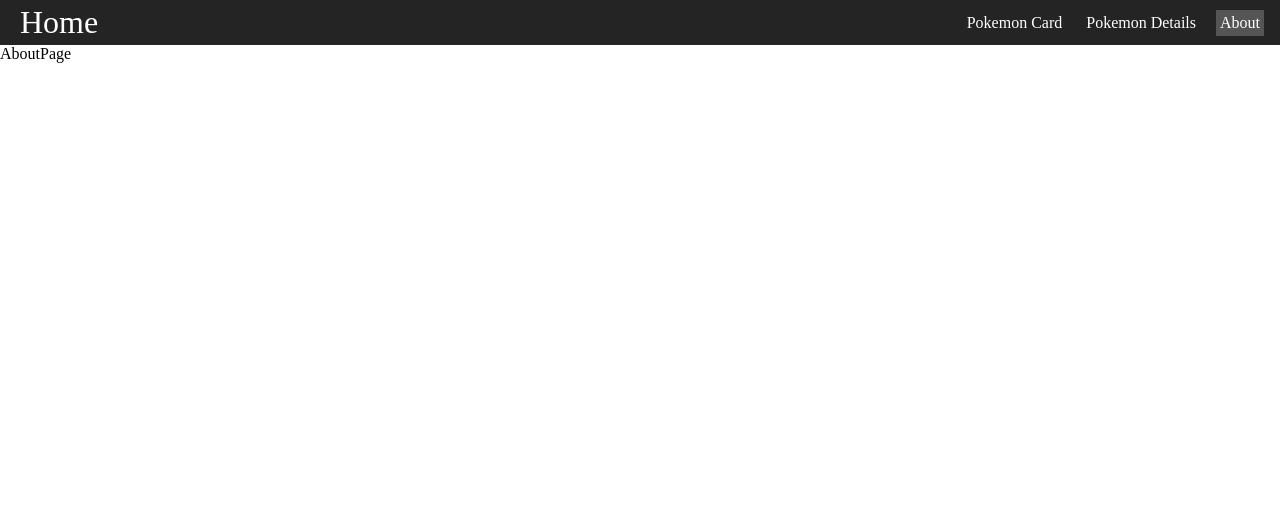
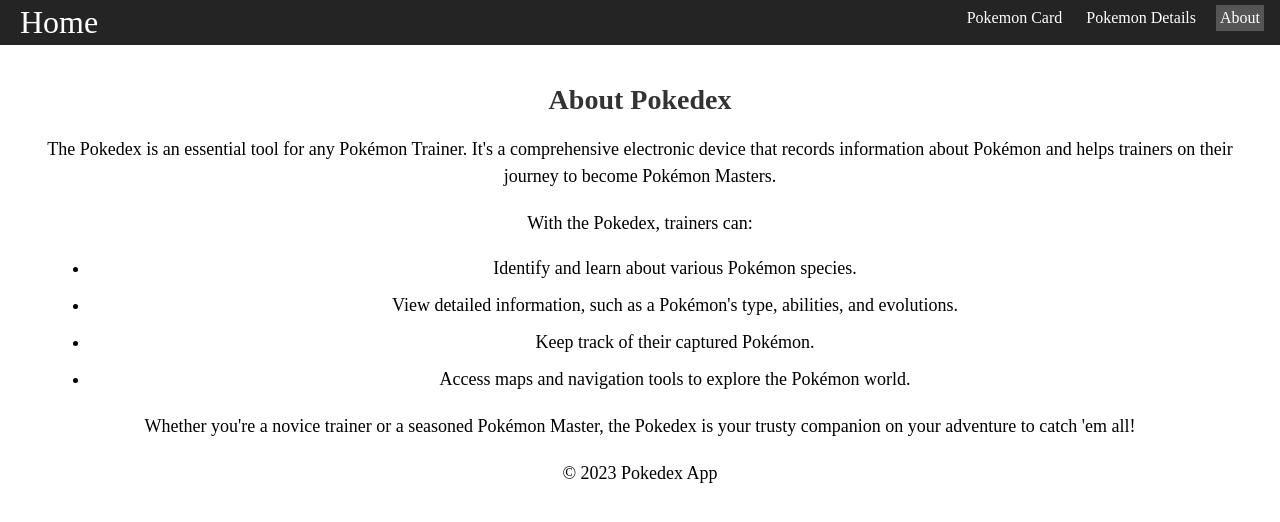
Before and after one commit to mouadelfaiz/First-React-Project, a React (Vite) app: page /about in a window 1280 px wide. Shown: the top 522 px of the page. Built offline with nearby package versions, Linux system fonts and the light colour scheme.

Commit message:
adding detailsPage

```diff
--- a/src/Pages/AboutPage.jsx
+++ b/src/Pages/AboutPage.jsx
@@ -1,7 +1,34 @@
-import React from 'react'
+// AboutPage.js
+import React from 'react';
+import '../Styles/about.css';
 
-export default function AboutPage() {
+const AboutPage = () => {
   return (
-    <div>AboutPage</div>
-  )
-}
+    <div className="about-page">
+      <h1>About Pokedex</h1>
+      <p>
+        The Pokedex is an essential tool for any Pokémon Trainer. It's a
+        comprehensive electronic device that records information about
+        Pokémon and helps trainers on their journey to become Pokémon Masters.
+      </p>
+      <p>
+        With the Pokedex, trainers can:
+        <ul>
+          <li>Identify and learn about various Pokémon species.</li>
+          <li>View detailed information, such as a Pokémon's type, abilities, and evolutions.</li>
+          <li>Keep track of their captured Pokémon.</li>
+          <li>Access maps and navigation tools to explore the Pokémon world.</li>
+        </ul>
+      </p>
+      <p>
+        Whether you're a novice trainer or a seasoned Pokémon Master, the
+        Pokedex is your trusty companion on your adventure to catch 'em all!
+      </p>
+      <footer>
+        <p>&copy; 2023 Pokedex App</p>
+      </footer>
+    </div>
+  );
+};
+
+export default AboutPage;
--- a/src/Pages/DetailsPage.jsx
+++ b/src/Pages/DetailsPage.jsx
@@ -1,7 +1,18 @@
 import React from 'react'
+import PokeDetails from '../components/PokeDetails';
 
 export default function DetailsPage() {
   return (
-    <div>DetailsPage</div>
-  )
+    <div className="DetailsPage">
+      <header>
+        <h1>Pokémon Details</h1>
+      </header>
+      <main>
+        <PokeDetails pokemonName="pikachu" /> {/* Replace with any Pokémon */}
+      </main>
+      <footer>
+        <p>&copy; 2023 Pokémon Company</p>
+      </footer>
+    </div>
+  );
 }
--- a/src/Pages/HomePage.jsx
+++ b/src/Pages/HomePage.jsx
@@ -12,7 +12,7 @@
           <p className='in-container-text'>
             <b>The Pokédex</b> is an electronic device created and designed to catalog and provide information regarding the various species of Pokémon featured in the Pokémon video game, anime and manga series. The name Pokédex is a neologism including "Pokémon" (which itself is a portmanteau of "pocket" and "monster") and "index". The Japanese name is simply "Pokémon Encyclopedia", as it can feature every Pokémon on it, depending on the Pokédex.
           </p>
-          <Link to='/pokelist'>
+          <Link to='/pokemonlist'>
             <button className='home-button'>All Pokemons Cards</button>
           </Link>
         </div>
--- a/src/Pages/PokelistPage.jsx
+++ b/src/Pages/PokelistPage.jsx
@@ -3,7 +3,10 @@
 import "../Styles/pokeList.css"
 
 export default function PokelistPage() {
-  const pokemonIds = [1, 2, 3, 4, 5]; // You can add more Pokémon IDs here
+  const pokemonIds = [];
+  for (let i = 1; i < 150; i ++) {
+    pokemonIds.push(i)
+  }
 
   return (
     <div className="pokemon-list">
--- a/src/Styles/about.css
+++ b/src/Styles/about.css
@@ -0,0 +1,28 @@
+/* AboutPage.css */
+.about-page {
+  padding: 20px;
+  text-align: center;
+}
+
+h1 {
+  font-size: 28px;
+  color: #333;
+  margin-bottom: 20px;
+}
+
+p {
+  font-size: 18px;
+  line-height: 1.5;
+  margin-bottom: 20px;
+}
+
+ul {
+  list-style-type: disc;
+  margin-left: 30px;
+}
+
+li {
+  margin-bottom: 10px;
+}
+
+/* Add additional styles as needed */
--- /dev/null
+++ b/src/Styles/detials.css
@@ -0,0 +1,28 @@
+/* PokemonDetails.css */
+.pokemon-details {
+  padding: 20px;
+  border: 1px solid #ccc;
+  border-radius: 8px;
+  background-color: #f5f5f5;
+  margin: 10px;
+}
+
+h2 {
+  font-size: 24px;
+  margin-bottom: 10px;
+}
+
+h3 {
+  font-size: 18px;
+  margin-top: 10px;
+}
+
+ul {
+  list-style: none;
+  padding: 0;
+}
+
+li {
+  font-size: 16px;
+  margin-top: 5px;
+}
--- a/src/Styles/pokeList.css
+++ b/src/Styles/pokeList.css
@@ -1,5 +1,6 @@
 /* styles.css */
 .pokemon-card {
+  display: inline-flex;
   border: 1px solid #ccc;
   padding: 16px;
   margin: 16px;
--- a/src/components/PokeDetails.jsx
+++ b/src/components/PokeDetails.jsx
@@ -1,7 +1,43 @@
 import React from 'react'
+import { useState, useEffect } from 'react';
+import axios from 'axios';
 
-export default function PokeDetails() {
+export default function PokeDetails({pokemonName}) {
+  const [pokemonData, setPokemonData] = useState(null);
+
+  useEffect(() => {
+    axios
+      .get(`https://pokeapi.co/api/v2/pokemon/${pokemonName}`)
+      .then((response) => {
+        setPokemonData(response.data);
+      })
+      .catch((error) => {
+        console.error('Error fetching Pokémon data:', error);
+      });
+  }, [pokemonName]);
+
+  if (!pokemonData) {
+    return <p>Loading...</p>;
+  }
+
+  const { abilities, types } = pokemonData;
+
   return (
-    <div>PokeDetails</div>
-  )
-}
+    <div className="pokemon-details">
+      <h2>{pokemonName}</h2>
+      <h3>Abilities:</h3>
+      <ul>
+        {abilities.map((ability) => (
+          <li key={ability.ability.name}>{ability.ability.name}</li>
+        ))}
+      </ul>
+      <h3>Types:</h3>
+      <ul>
+        {types.map((type) => (
+          <li key={type.type.name}>{type.type.name}</li>
+        ))}
+      </ul>
+      {/* Display evolution information here */}
+    </div>
+  );
+};
```
